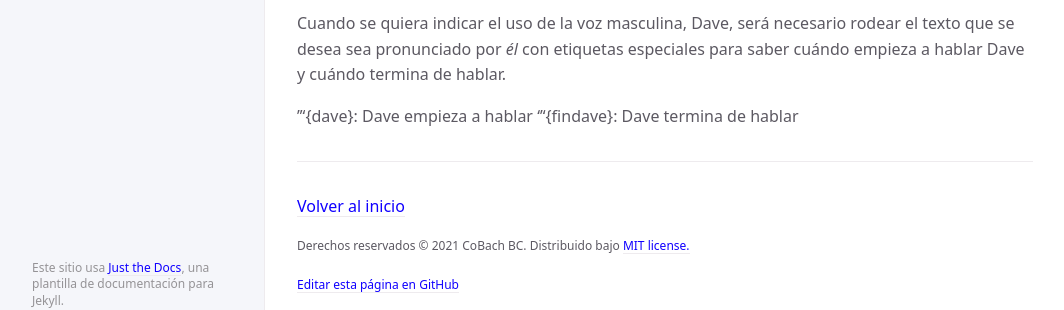
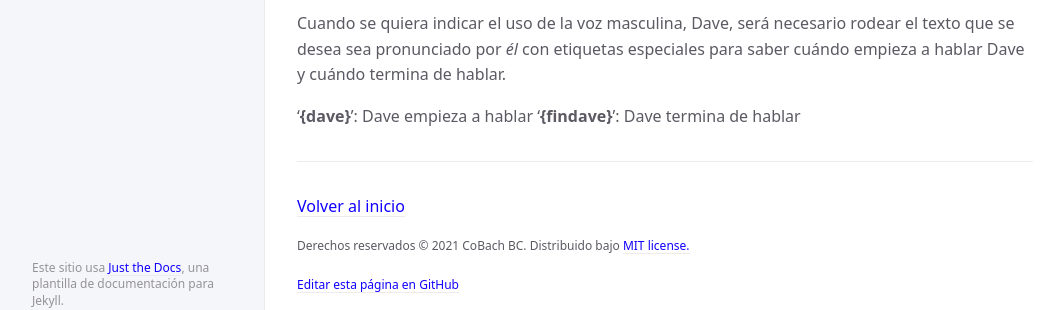
Before and after one commit to CoBachBC/demo, a Jekyll site: the page built from docs/balabolka.md, in a window 1280 px wide and 900 px high, scrolled down 6830 px. Shown: the part 574-884 px from the top of the window, without its empty margins (107-1171 px from the left). Built offline with Jekyll 4.4.1, drawn with Linux system fonts in a browser that asks for light colours.

```diff
--- a/docs/balabolka.md
+++ b/docs/balabolka.md
@@ -148,5 +148,5 @@ Para agregar variación de voces, es necesario que el texto sea etiquetado, de t
 
 Cuando se quiera indicar el uso de la voz masculina, Dave, será necesario rodear el texto que se desea sea pronunciado por *él* con etiquetas especiales para saber cuándo empieza a hablar Dave y cuándo termina de hablar.
 
-'''{dave}: Dave empieza a hablar
-'''{findave}: Dave termina de hablar
+'**{dave}**': Dave empieza a hablar
+'**{findave}**': Dave termina de hablar
```
